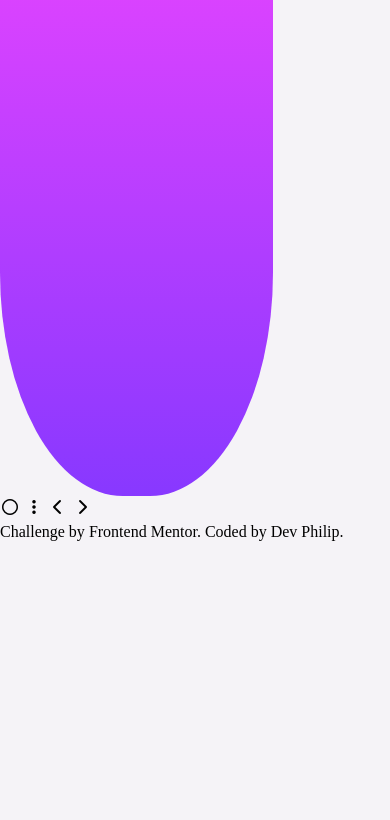
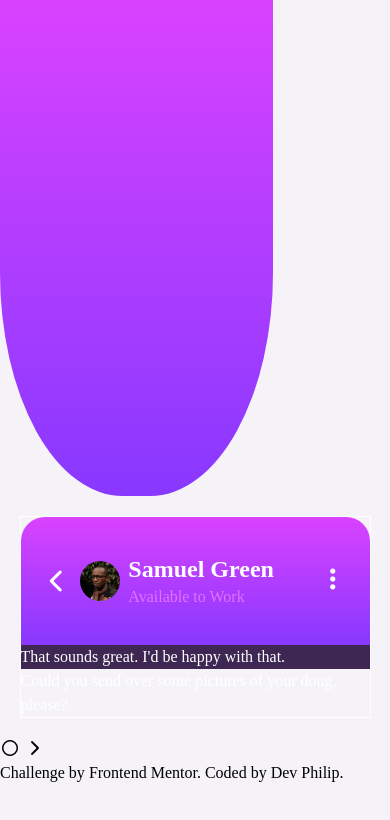
Before and after one commit to terhemeniorwua-png/chap-app-illustration, a website: page index.html in a window 390 px wide. Drawn offline with Linux system fonts and the light colour scheme.

Commit message:
add the heading of the mobile

```diff
--- a/index.html
+++ b/index.html
@@ -12,16 +12,38 @@
 <body>
   <main>
     <section>
-      <div class="background"></div>
-      <div>
+      <!-- graadient background -->
+      <div class="background gradient"></div>
+      <!-- mobile -->
+      <div class="mobile rounded-t-3xl">
+        <div class="border border-[var(--color-purple) bg-[var(--color-gray)] rounded-3xl]">
+          <div class="gradient rounded-t-3xl flex justify-around items-center h-32">
+            <div class="flex items-center gap-2">
+              <i class="fa-solid fa-chevron-left text-2xl"></i>
+              <img src="images/avatar.jpg" alt="" class="size-10 rounded-full">
+              <div>
+                <h2 class="text-2xl font-black">Samuel Green</h2>
+                <h5 class="text-[var(--color-pink)]">Available to Work</h5>
+              </div>
+              </div>
+              <h2><i class="fa-solid fa-ellipsis-vertical text-2xl"></i>  </h2>
+            </div>
+            <div class="m-3 py-5 space-y-5">
+                <div class="leftChat">
+                  <p>That sounds great. I'd be happy with that.</p>
+                </div>
+                <div class="rightChat">
+                  <p>Could you send over some pictures of your doug, please?</p>
+               </div>
+            </div>
 
+
+          </div>
       </div>
   </section>
   </main>
 
   <i class="fa-regular fa-circle"></i>
-  <i class="fa-solid fa-ellipsis-vertical"></i>
-  <i class="fa-solid fa-chevron-left"></i>
   <i class="fa-solid fa-chevron-right"></i>
   <footer class="attribution">
     Challenge by <a href="https://www.frontendmentor.io?ref=challenge">Frontend Mentor</a>.
--- a/src/input.css
+++ b/src/input.css
@@ -27,10 +27,21 @@ body{
 }
  /* Mobile background */
 .background{
-    background: linear-gradient(to top, hsl(264, 100%, 61%),
-     hsl(288, 100%, 63%));
      height: 31em;
      width: 70%;
      border-bottom-left-radius: 45%;
      border-bottom-right-radius: 45%;
 }
+/* reusable gradient for all the backgrounds */
+.gradient{
+     background: linear-gradient(to top, hsl(264, 100%, 61%),
+     hsl(288, 100%, 63%));
+}
+.mobile{
+    padding:5%;
+    color:white;
+}
+.leftChat{
+    background: var(--color-purple);
+    color: Purple 600;
+}
```
Also changed, not shown: src/output.css.
